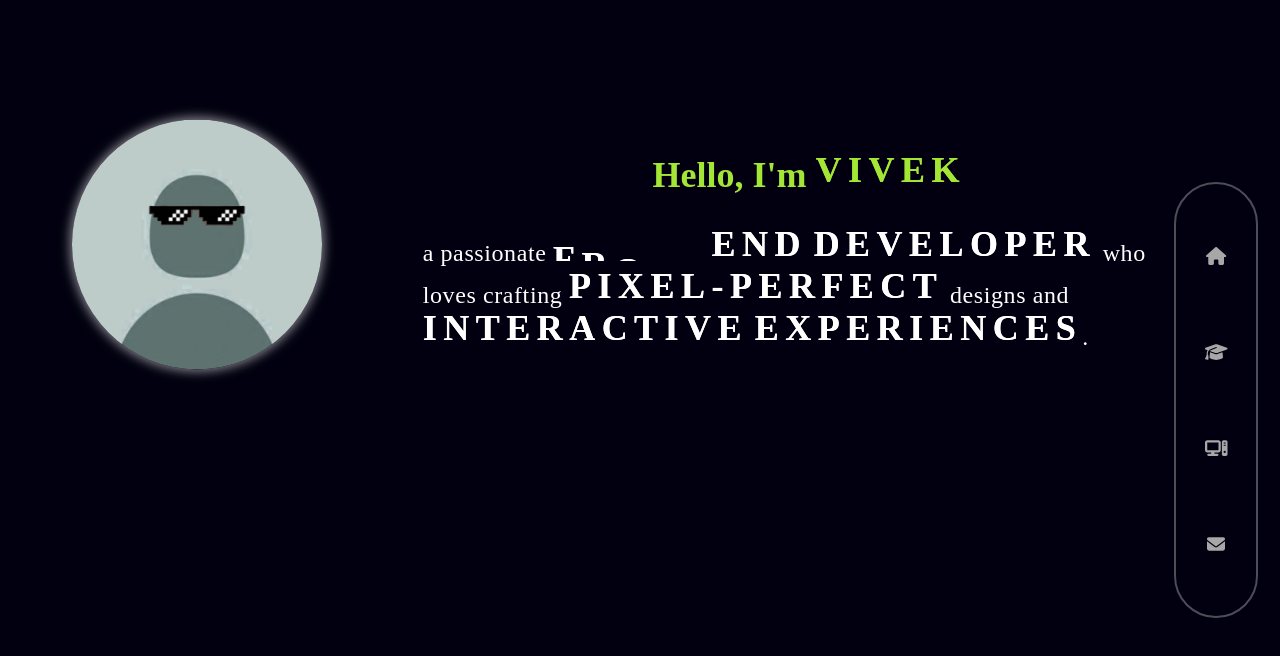
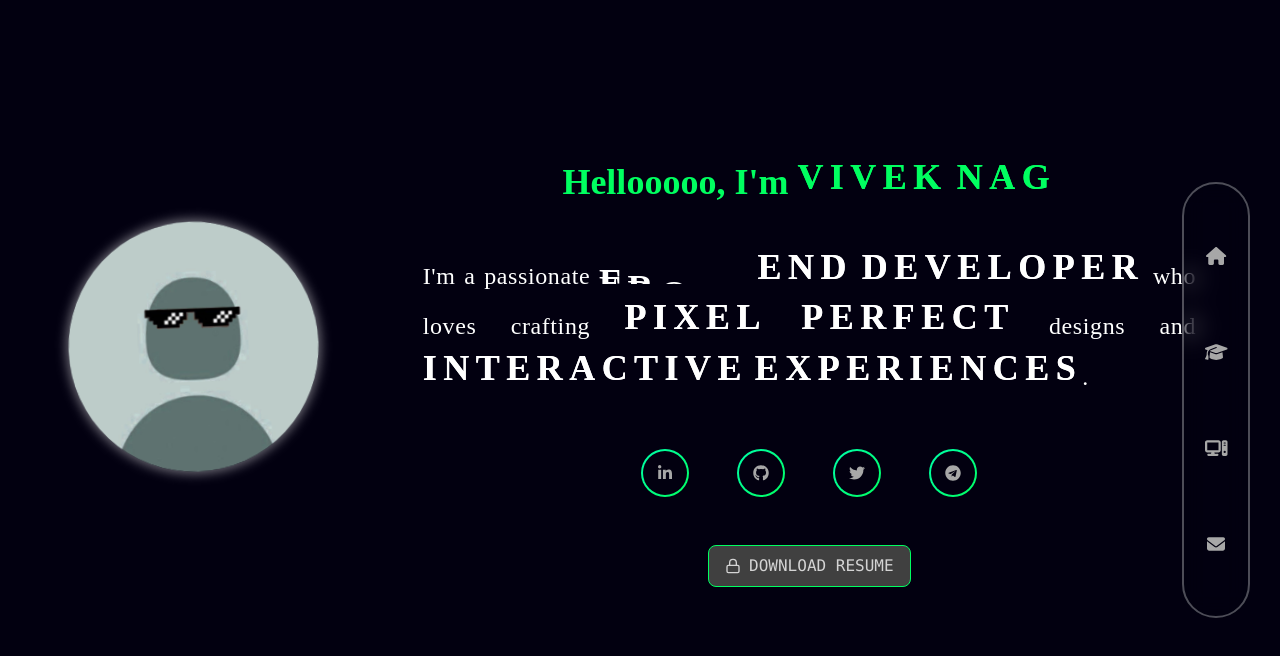
Before and after one commit to vivek4nag/Portfolio, a React (Vite) app: page / in a window 1280 px wide. Shown: the top 656 px of the page. Built offline with nearby package versions, Linux system fonts and the light colour scheme.

Commit message:
Home almost done

```diff
--- /dev/null
+++ b/src/components/Home/AboutMe.jsx
@@ -0,0 +1,37 @@
+import { StaggerText } from "./StaggerText"
+import { motion } from "framer-motion";
+
+
+const AboutMe = () => {
+    return (
+        <>
+            <motion.h1
+                className="text-2xl md:text-4xl mt-8 mb-4  font-extrabold text-secondary leading-tight"
+                initial={{ opacity: 0, y: -25 }}
+                animate={{ opacity: 1, y: 0 }}
+                transition={{ duration: 1, ease: "easeIn" }}
+            >
+                Hellooooo, I&apos;m <StaggerText naam="VIVEK" interval={4} />{" "}<StaggerText naam="NAG" interval={6} />
+            </motion.h1>
+
+            <motion.p
+                className="mt-4 text-base sm:text-lg  md:text-2xl text-white text-center md:text-justify tracking-wide leading-snug md:leading-relaxed lg:leading-loose"
+                initial={{ opacity: 0, y: 20 }}
+                animate={{ opacity: 1, y: 0 }}
+                transition={{ duration: 1, delay: 0.4, ease: "easeIn" }}
+            // style={{
+            //     wordSpacing: "8px",
+            //     lineHeight: "2.2"
+            // }}
+            >
+                I&apos;m a passionate <StaggerText naam="frontend" interval={5} />{" "}
+                <StaggerText naam="developer" interval={8} /> who loves crafting{" "}
+                <StaggerText naam="pixel" interval={3} />{" "}
+                <StaggerText naam="perfect" interval={4} /> designs and{" "}
+                <StaggerText naam="interactive" interval={6} />{" "}<StaggerText naam="experiences" interval={10} />.
+            </motion.p>
+        </>
+    )
+}
+
+export default AboutMe
--- a/src/components/Home/Home.jsx
+++ b/src/components/Home/Home.jsx
@@ -1,7 +1,11 @@
 /* eslint-disable react/no-unescaped-entities */
-import { motion } from "framer-motion";
-import dp from "../../assets/dp.jpg";
-import { StaggerText } from "./StaggerText";
+import { AnimatePresence, motion } from "framer-motion";
+import { Socials } from "../../utils/helper";
+import SocialLinks from "./SocialLinks";
+import resume from "../../assets/Dummy CV.pdf";
+import AboutMe from "./AboutMe";
+import MeraThobda from "./MeraThobda";
+import CV_Button from "./CV_Button";
 const Home = () => {
     return (
         <section
@@ -10,51 +14,33 @@ const Home = () => {
         >
             <div className="flex flex-col md:flex-row items-center justify-center gap-8 w-full">
                 {/* image section */}
-        <div className="w-full md:w-1/3 h-full flex justify-center items-start md:items-center">
-          <motion.img
-            src={dp}
-            className="w-[200px] md:w-[250px] h-auto object-contain rounded-full cursor-pointer scale-100"
-            initial={{ y: 0 }}
-            animate={{
-              y: [-10, 10, -10],
-              //   rotate: [-5, 5, -5],
-              boxShadow: [
-                "0px 0px 10px 2px rgba(255,255,255,0.5)",
-                "0px 0px 20px 4px rgba(255,255,255,0.8)",
-                "0px 0px 10px 2px rgba(255,255,255,0.5)",
-              ],
-            }}
-            transition={{
-              repeat: Infinity,
-              duration: 5,
-              ease: "easeInOut",
-            }}
-          />
-        </div>
+                <MeraThobda/>
 
                 {/* content section */}
                 <div className="w-full md:w-2/3 h-full flex flex-col items-center justify-center gap-4 text-center md:text-left">
-          <motion.h1
-            className="text-2xl md:text-4xl  font-extrabold text-lime-400 leading-tight"
-            initial={{ opacity: 0, y: -20 }}
+                    <AboutMe/>
+
+                    {/* social media links */}
+                    <div className="flex flex-wrap justify-center items-center gap-8 md:gap-12 mt-8 mb-4">
+                        <AnimatePresence>
+                            {Socials &&
+                                Socials.map((item, idx) => (
+                                    <SocialLinks key={idx} data={item} index={idx} />
+                                ))}
+                        </AnimatePresence>
+                    </div>
+
+                    {/* resume button */}
+
+                    <motion.a href={resume} download
+                        initial={{ opacity: 0, y: 40 }}
                         animate={{ opacity: 1, y: 0 }}
-            transition={{ duration: 1, ease: "easeIn" }}
+                        transition={{ duration: 1, delay: 0.6, ease: "easeIn" }}
                     >
-            Hello, I'm <StaggerText naam="VIVEK" interval={4} />
-          </motion.h1>
 
-          <motion.p
-            className="mt-4 text-base sm:text-lg  md:text-2xl  text-white leading-10 tracking-wide"
-            initial={{ opacity: 0, y: 20 }}
-            animate={{ opacity: 1, y: 0 }}
-            transition={{ duration: 1, delay: 0.5, ease: "easeInOut" }}
-          >
-            a passionate <StaggerText naam="frontend" interval={5} />{" "}
-            <StaggerText naam="developer" interval={8} /> who loves crafting{" "}
-            <StaggerText naam="pixel-perfect" interval={9} /> designs and{" "}
-            <StaggerText naam="interactive " interval={6} />{" "}
-            <StaggerText naam="  experiences" interval={10} />.
-          </motion.p>
+                    <CV_Button/>
+                    </motion.a>
+
                 </div>
             </div>
         </section>
--- /dev/null
+++ b/src/components/Home/MeraThobda.jsx
@@ -0,0 +1,32 @@
+import dp from "../../assets/dp.jpg";
+import { motion } from "framer-motion";
+const MeraThobda = () => {
+    return (
+        <>
+            <div className="w-full md:w-1/3 h-full flex justify-center items-start md:items-center">
+                <motion.img
+                    src={dp}
+                    className="w-[200px] md:w-[250px] h-auto object-contain rounded-full cursor-pointer scale-100"
+                    initial={{ y: 0 }}
+                    animate={{
+                        x: [-4, 4, -4],
+                        y: [-12, 12, -12],
+                        rotate: [-5, 5, -5, 5, -5],
+                        boxShadow: [
+                            "0px 0px 10px 2px rgba(255,255,255,0.4)",
+                            "0px 0px 20px 4px rgba(255,255,255,0.8)",
+                            "0px 0px 10px 2px rgba(255,255,255,0.4)",
+                        ],
+                    }}
+                    transition={{
+                        repeat: Infinity,
+                        duration: 5,
+                        ease: "easeInOut",
+                    }}
+                />
+            </div>
+        </>
+    )
+}
+
+export default MeraThobda
--- a/src/components/Home/StaggerText.jsx
+++ b/src/components/Home/StaggerText.jsx
@@ -1,5 +1,5 @@
 /* eslint-disable react/prop-types */
-import {  motion } from "framer-motion";
+import { motion } from "framer-motion";
 
 export const StaggerText = ({ naam, interval }) => {
     const DURATION = 0.30;
@@ -31,7 +31,7 @@ export const StaggerText = ({ naam, interval }) => {
                         animate="animate"
                         transition={{
                             duration: DURATION,
-                            ease: "easeInOut",
+                            ease: "easeIn",
                             delay: STAGGER * idx,
                             repeat: Infinity,
                             repeatType: "loop",
--- a/src/components/Navbar/NavItem.jsx
+++ b/src/components/Navbar/NavItem.jsx
@@ -26,7 +26,7 @@ const NavItem = ({ Icon, url, name }) => {
                         initial={{ opacity: 0, x: -30, rotate: -5 }}
                         animate={{ opacity: 1, x: 0, rotate: 0, backgroundColor: ["#ffffff", "#f0f8ff"] }}
                         exit={{ opacity: 0, x: -30, rotate: -5 }}
-                        className="absolute bg-white rounded-md px-6 py-2 -left-[125px] after:absolute after:-right-1 after:top-3 after:w-3  after:h-3 after:bg-white after:rotate-45"
+                        className="hidden md:block absolute bg-white rounded-md px-6 py-2 -left-[125px] after:absolute after:-right-1 after:top-3 after:w-3  after:h-3 after:bg-white after:rotate-45"
                         style={{ boxShadow: "inset 0 0 10px rgba(0,0,0,0.4)" }}
                     >
                         <p className="text-bgPrimary text-sm">{name}</p>
--- a/src/components/Navbar/Navbar.jsx
+++ b/src/components/Navbar/Navbar.jsx
@@ -1,20 +1,25 @@
 import { Menus } from "../../utils/helper";
 import NavItem from "./NavItem";
+import { motion } from "framer-motion";
 // import { FontAwesomeIcon } from "@fortawesome/react-fontawesome";
 
 
 const Navbar = () => {
   return (
-    <div className="fixed bottom-0 right-0 lg:top-0 w-full h-auto lg:h-screen lg:w-32 flex justify-center items-end lg:items-center pb-8 lg:pb-0 z-50">
-        <div className="px-4 py-3 lg:py-12 rounded-full border-[rgba(255,255,255,0.3)] border-2 flex flex-row items-center justify-center lg:flex-col gap-12 duration-300 backdrop-blur-md">
+    <motion.div className="fixed bottom-0 right-0 lg:top-0 w-full h-auto lg:h-screen lg:w-32 flex justify-center items-end lg:items-center pb-8 lg:pb-0 z-50"
+    initial={{opacity: 0, x: 150}}
+    animate={{opacity: 1, x: 0}}
+    transition={{duration: 1.2, ease: "easeIn"}}
+    >
+      <div className="px-2 py-3 lg:py-12 rounded-full border-[rgba(255,255,255,0.3)] border-2 flex flex-row items-center justify-center lg:flex-col gap-12 duration-300 backdrop-blur-md">
 
-            {/* diff icons yahn aayga */}
-            {Menus.map((ele, idx) => <NavItem key={idx} {...ele} />)}
+        {/* diff icons yahn aayga */}
+        {Menus.map((ele, idx) => <NavItem key={idx} {...ele} />)}
 
 
-        </div>
+      </div>
 
-    </div>
+    </motion.div>
   )
 }
 
```
Lines whose indentation alone changed are shown as unchanged.
